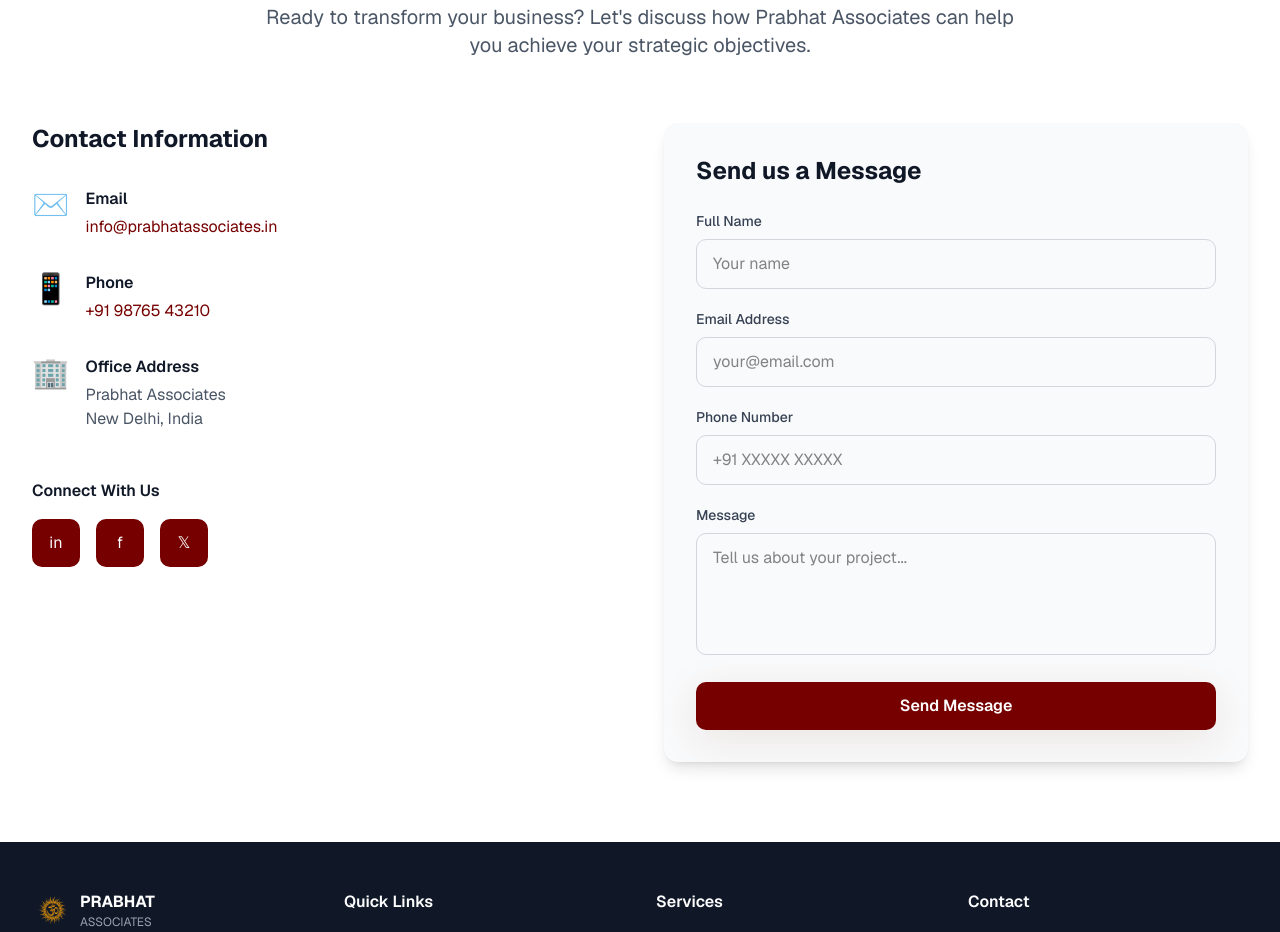
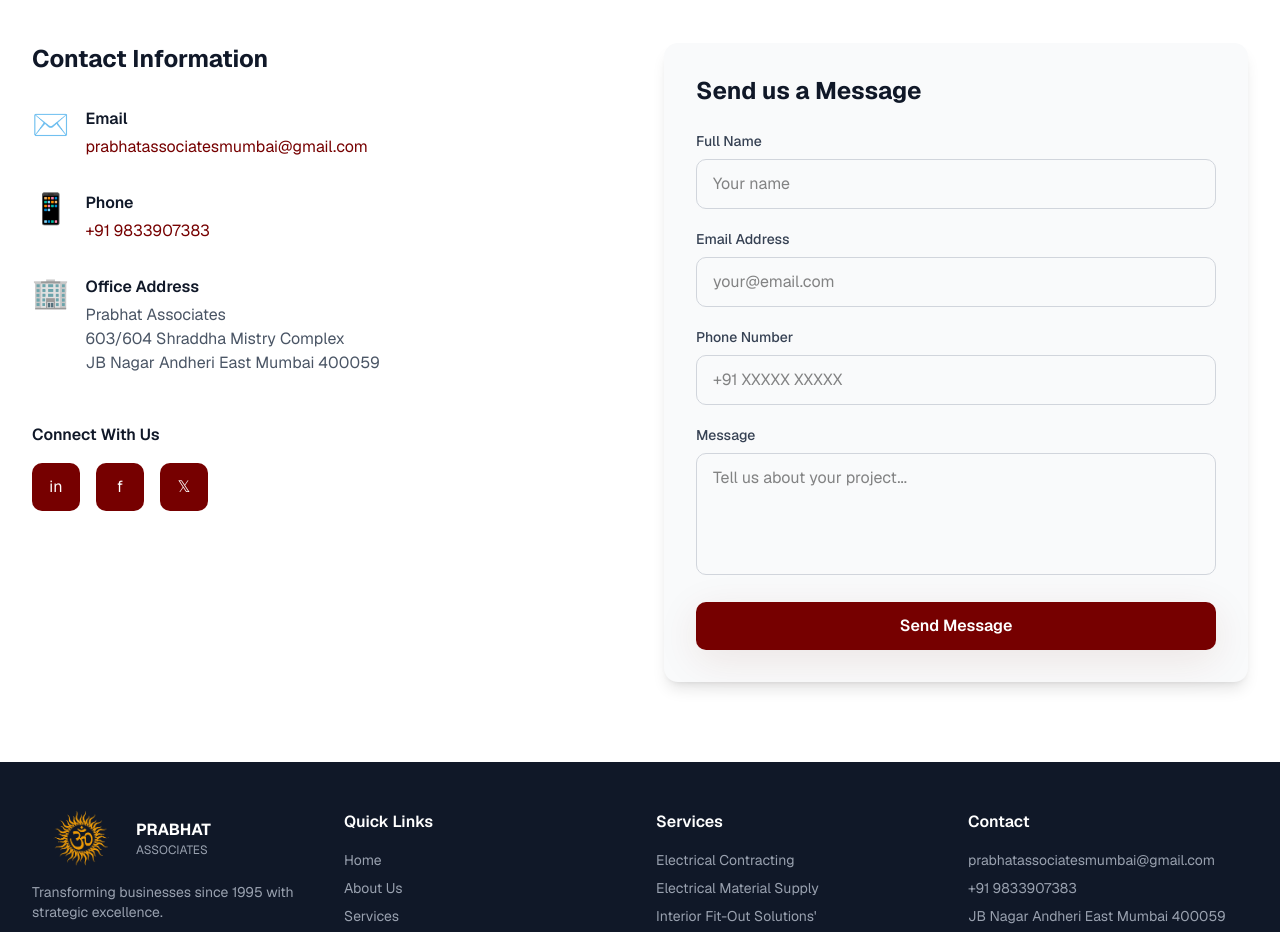
Before and after one commit to pratipal31/prabhat-associates, a Next.js app: page / in a window 1280 px wide. Shown: the part 3740-4672 px from the top of the page. Built offline with nearby package versions, Linux system fonts and the light colour scheme.

Commit message:
enhanced the ui

```diff
--- a/app/layout.tsx
+++ b/app/layout.tsx
@@ -22,8 +22,8 @@ export const metadata: Metadata = {
     type: 'website',
   },
   icons: {
-    icon: '/logo.jpeg',
-    apple: '/logo.jpeg',
+    icon: '/logo.png',
+    apple: '/logo.png',
   },
 }
 
--- a/components/clients.tsx
+++ b/components/clients.tsx
@@ -23,7 +23,7 @@ export function Industries() {
 
         {/* Section Header */}
         <div className="text-center mb-14">
-          <h2 className="text-3xl md:text-4xl font-bold text-primary mb-4">Clients We Serve</h2>
+          <h2 className="text-3xl md:text-4xl font-bold text-primary mb-4 ">Clients We Serve</h2>
         </div>
 
         {/* Two column layout: logos left, text right */}
--- a/components/contact-footer.tsx
+++ b/components/contact-footer.tsx
@@ -38,10 +38,7 @@ export function ContactFooter() {
         <div className="max-w-7xl mx-auto px-4 sm:px-6 lg:px-8">
           {/* Section Header */}
           <div className="text-center mb-16">
-            <h2 className="text-4xl md:text-5xl font-bold text-gray-900 mb-6">Get in Touch</h2>
-            <p className="text-xl text-gray-600 max-w-3xl mx-auto">
-              Ready to transform your business? Let&apos;s discuss how Prabhat Associates can help you achieve your strategic objectives.
-            </p>
+            <h2 className="text-3xl md:text-5xl font-bold text-primary mb-6">Get in Touch</h2>
           </div>
 
           {/* Contact Content */}
@@ -61,10 +58,10 @@ export function ContactFooter() {
                   <div>
                     <h4 className="font-semibold text-gray-900 mb-1">Email</h4>
                     <a
-                      href="mailto:info@prabhatassociates.in"
+                      href="mailto:prabhatassociatesmumbai@gmail.com"
                       className="text-primary hover:text-accent transition-smooth"
                     >
-                      info@prabhatassociates.in
+                     prabhatassociatesmumbai@gmail.com
                     </a>
                   </div>
                 </div>
@@ -74,7 +71,7 @@ export function ContactFooter() {
                   <div>
                     <h4 className="font-semibold text-gray-900 mb-1">Phone</h4>
                     <a href="tel:+919876543210" className="text-primary hover:text-accent transition-smooth">
-                      +91 98765 43210
+                      +91 9833907383
                     </a>
                   </div>
                 </div>
@@ -85,7 +82,8 @@ export function ContactFooter() {
                     <h4 className="font-semibold text-gray-900 mb-1">Office Address</h4>
                     <p className="text-gray-600">
                       Prabhat Associates<br />
-                      New Delhi, India<br />
+                      603/604 Shraddha Mistry Complex  <br />
+                      JB Nagar Andheri East Mumbai 400059<br />
                       {/* Add specific address details from company info */}
                     </p>
                   </div>
@@ -221,7 +219,7 @@ export function ContactFooter() {
             {/* Brand */}
             <div>
               <div className="flex items-center gap-2 mb-4">
-                <div className="relative w-10 h-10">
+                <div className="relative w-24 h-14">
                   <Image
                     src="/logo.png"
                     alt="Prabhat Associates"
@@ -272,22 +270,22 @@ export function ContactFooter() {
               <ul className="space-y-2 text-sm text-gray-400">
                 <li>
                   <a href="#services" className="hover:text-white transition-smooth">
-                    Strategic Planning
+                    Electrical Contracting
                   </a>
                 </li>
                 <li>
                   <a href="#services" className="hover:text-white transition-smooth">
-                    Market Analysis
+                   Electrical Material Supply
                   </a>
                 </li>
                 <li>
                   <a href="#services" className="hover:text-white transition-smooth">
-                    Digital Transformation
+                    Interior Fit-Out Solutions'
                   </a>
                 </li>
                 <li>
                   <a href="#services" className="hover:text-white transition-smooth">
-                    Consulting
+                    Warehouse Interior Works
                   </a>
                 </li>
               </ul>
@@ -298,16 +296,16 @@ export function ContactFooter() {
               <h4 className="font-semibold mb-4">Contact</h4>
               <ul className="space-y-2 text-sm text-gray-400">
                 <li>
-                  <a href="mailto:info@prabhatassociates.in" className="hover:text-white transition-smooth">
-                    info@prabhatassociates.in
+                  <a href="mailto:prabhatassociatesmumbai@gmail.com" className="hover:text-white transition-smooth">
+                    prabhatassociatesmumbai@gmail.com
                   </a>
                 </li>
                 <li>
                   <a href="tel:+919876543210" className="hover:text-white transition-smooth">
-                    +91 98765 43210
+                    +91 9833907383
                   </a>
                 </li>
-                <li>New Delhi, India</li>
+                <li>JB Nagar Andheri East Mumbai 400059</li>
               </ul>
             </div>
           </div>
--- a/components/header.tsx
+++ b/components/header.tsx
@@ -38,7 +38,7 @@ export function Header() {
         <div className="flex justify-between items-center">
           {/* Logo */}
           <Link href="#home" className="flex items-center gap-3 group">
-  <div className="relative w-16 h-16 transition-smooth group-hover:scale-105">
+  <div className="relative w-24 h-20 transition-smooth group-hover:scale-105">
     <Image
       src="/logo.png"
       alt="Prabhat Associates"
```
